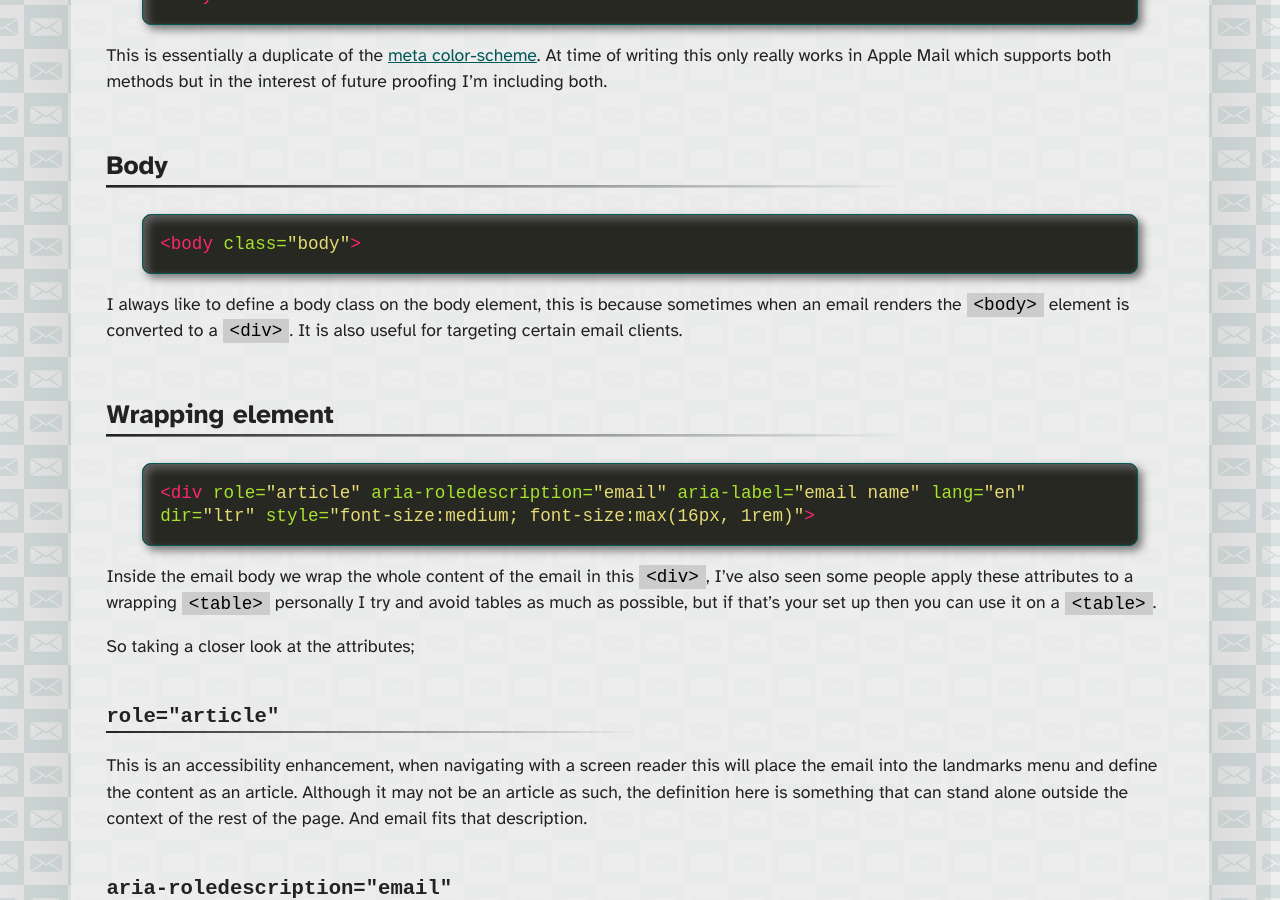
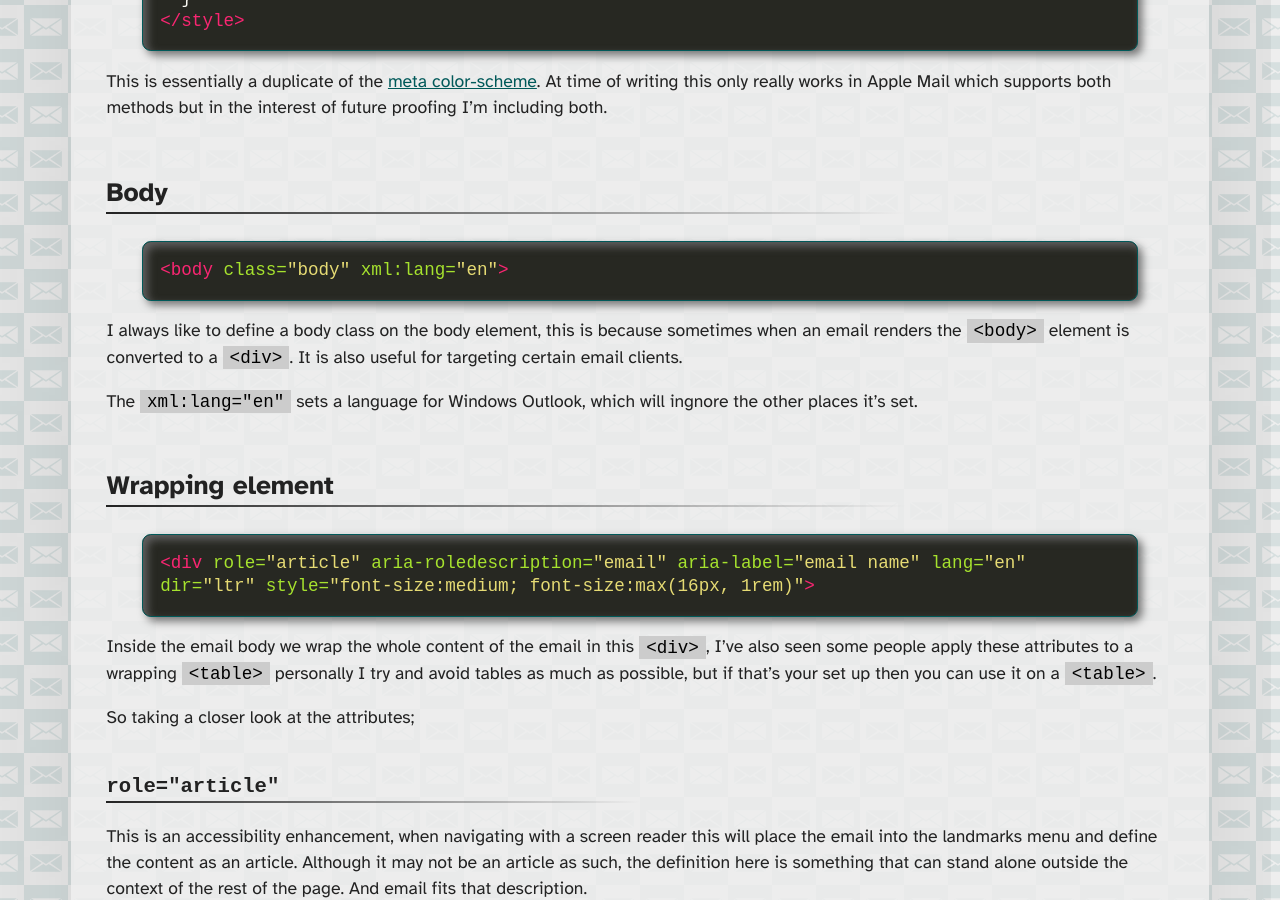
Before and after one commit to M-J-Robbins/good-email-code, a Jekyll site: the page built from email-code/template.md, in a window 1280 px wide and 900 px high, scrolled down 5715 px. Built offline with Jekyll 4.4.1, drawn with Linux system fonts in a browser that asks for light colours; our own code applies the rules of GitHub Pages for plain Markdown files; a script that is not in the unit is left out; some of the changed text lies outside the part shown.

Commit message:
adding xml lang to template for Outlook

````diff
--- a/email-code/template.md
+++ b/email-code/template.md
@@ -33,7 +33,7 @@
     }
   </style>
 </head>
-<body class="body">
+<body class="body" xml:lang="en">
   <div role="article" aria-roledescription="email" aria-label="email name" lang="en" dir="ltr" style="font-size:medium; font-size:max(16px, 1rem)">
     <!-- email content in here -->
   </div>
@@ -67,7 +67,7 @@
 
 In my testing I've found that using `lang="und" dir="auto"` did pick up the corrrect language and direction. However, this should only be used as a last resort, it’s nowhere near as good as setting these values explicitly, but it is better than not setting them at all.
 
-As email clients often strip the `<html>` element it's also important to set a lang on the [Wrapping element](#wrapping-element).
+As email clients often strip the `<html>` element it's also important to set a lang on the [Wrapping element](#wrapping-element). And for Windows Outlook we also need to set it on the [body](#body) as an `xml:lang`.
 
 Read more on the [w3school lang attribute page](https://www.w3schools.com/tags/att_global_lang.asp), they also have a useful [list of language codes](https://www.w3schools.com/tags/ref_language_codes.asp).
 
@@ -166,9 +166,11 @@
 
 ## Body
  ```html
-<body class="body">
+<body class="body" xml:lang="en">
  ```
 I always like to define a body class on the body element, this is because sometimes when an email renders the `<body>` element is converted to a `<div>`.  It is also useful for targeting certain email clients.
+
+The `xml:lang="en"` sets a language for Windows Outlook, which will ingnore the other places it's set.
 
 ## Wrapping element
  ```html
````
